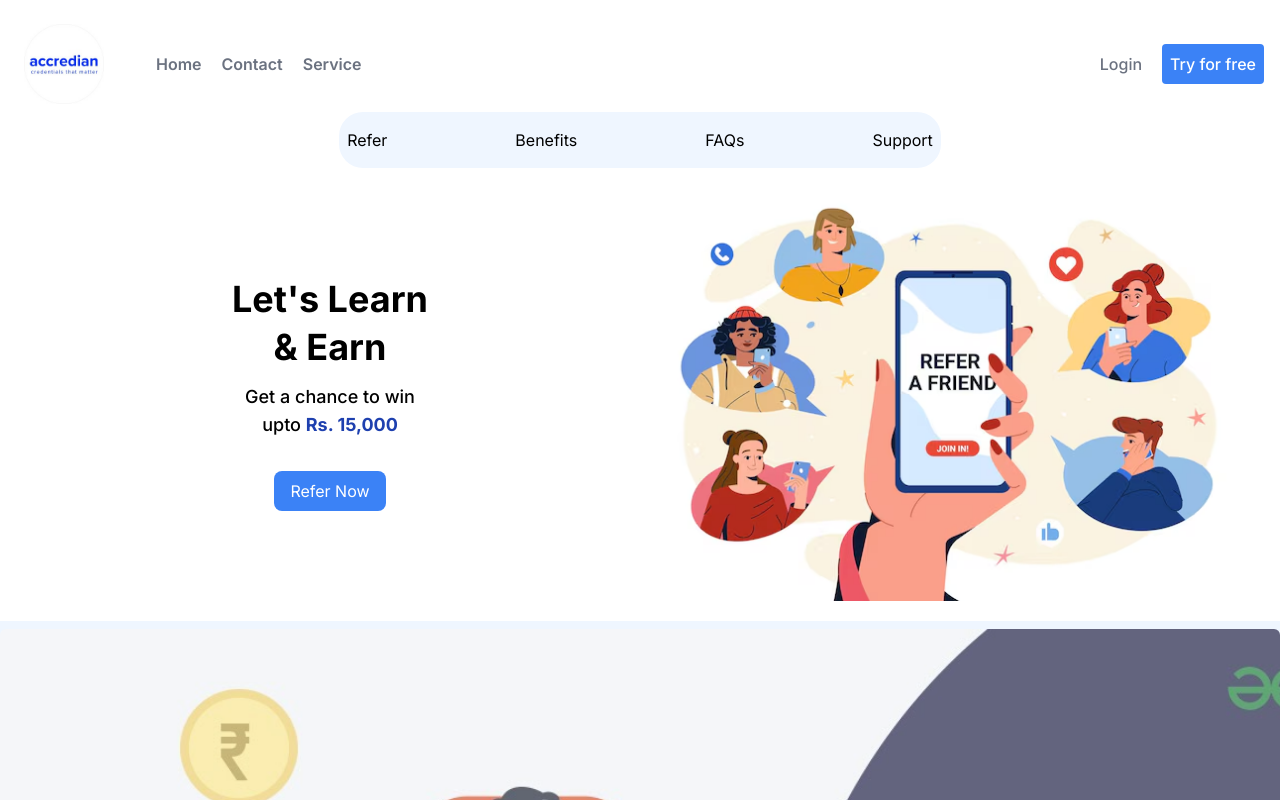
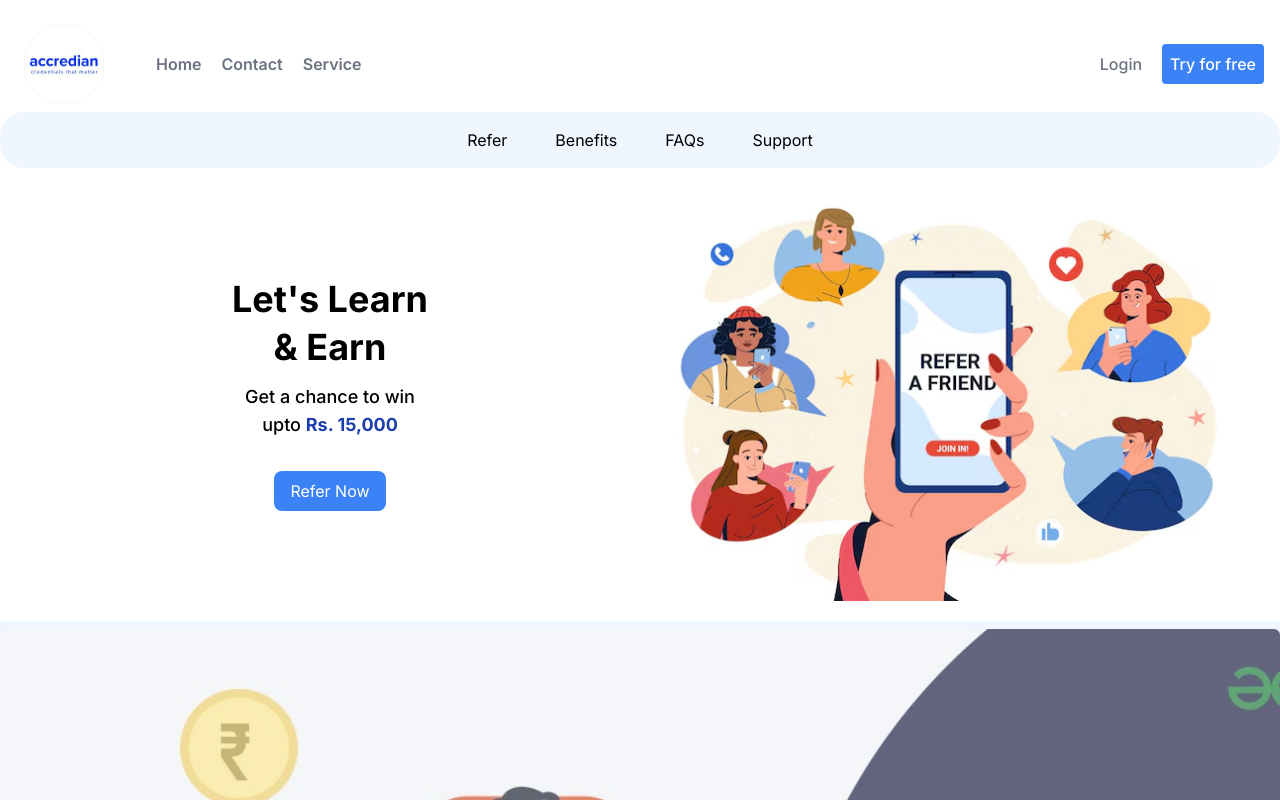
Before and after one commit to RakeshKumarMuduli/Accredian-frontend-task, a Next.js app: page / in a window 1280 px wide. Shown: the top 800 px of the page. Built offline with nearby package versions, Linux system fonts and the light colour scheme.

Commit message:
just  onclose changed

```diff
--- a/src/app/Components/mainbody/page.jsx
+++ b/src/app/Components/mainbody/page.jsx
@@ -1,4 +1,4 @@
-// src/app/Screens/home/page.jsx
+
 
 'use client'; // Add this if needed, make sure it's before any imports
 
--- a/src/app/Components/smallNav/page.jsx
+++ b/src/app/Components/smallNav/page.jsx
@@ -1,22 +1,22 @@
-"use client"
+"use client";
 import React from 'react';
 
 const SmallNavbar = () => {
   return (
-    <nav className=" ">
-      <div className=" mx-auto px-4">
-        <div className="flex justify-center  rounded-xl">
-          <div className="flex space-x-28 bg-blue-50 rounded-3xl">
-            <a href="#" className="text-black  py-4 px-2">
+    <nav className="bg-blue-50 rounded-3xl py-2">
+      <div className="container mx-auto px-4">
+        <div className="flex justify-center">
+          <div className="flex flex-col sm:flex-row items-center space-y-2 sm:space-y-0 sm:space-x-4">
+            <a href="#" className="text-black py-2 px-4 hover:bg-blue-100 rounded">
               Refer
             </a>
-            <a href="#" className="text-black py-4 px-2">
+            <a href="#" className="text-black py-2 px-4 hover:bg-blue-100 rounded">
               Benefits
             </a>
-            <a href="#" className="text-black py-4 px-2">
+            <a href="#" className="text-black py-2 px-4 hover:bg-blue-100 rounded">
               FAQs
             </a>
-            <a href="#" className="text-black py-4 px-2">
+            <a href="#" className="text-black py-2 px-4 hover:bg-blue-100 rounded">
               Support
             </a>
           </div>
--- a/src/app/Screens/modals/page.jsx
+++ b/src/app/Screens/modals/page.jsx
@@ -7,11 +7,12 @@ const Modal = ({ onClose }) => {
   const { register, handleSubmit, formState: { errors } } = useForm();
 
   const onSubmit = async(data) => {
+    onClose();
     console.log(data);
     console.log(data.refereeName);
     const response = await axios.post('http://localhost:3500/refferAccount', data);
     console.log('Data successfully submitted:', response);
-    onClose();
+
   };
 
   return (
```
